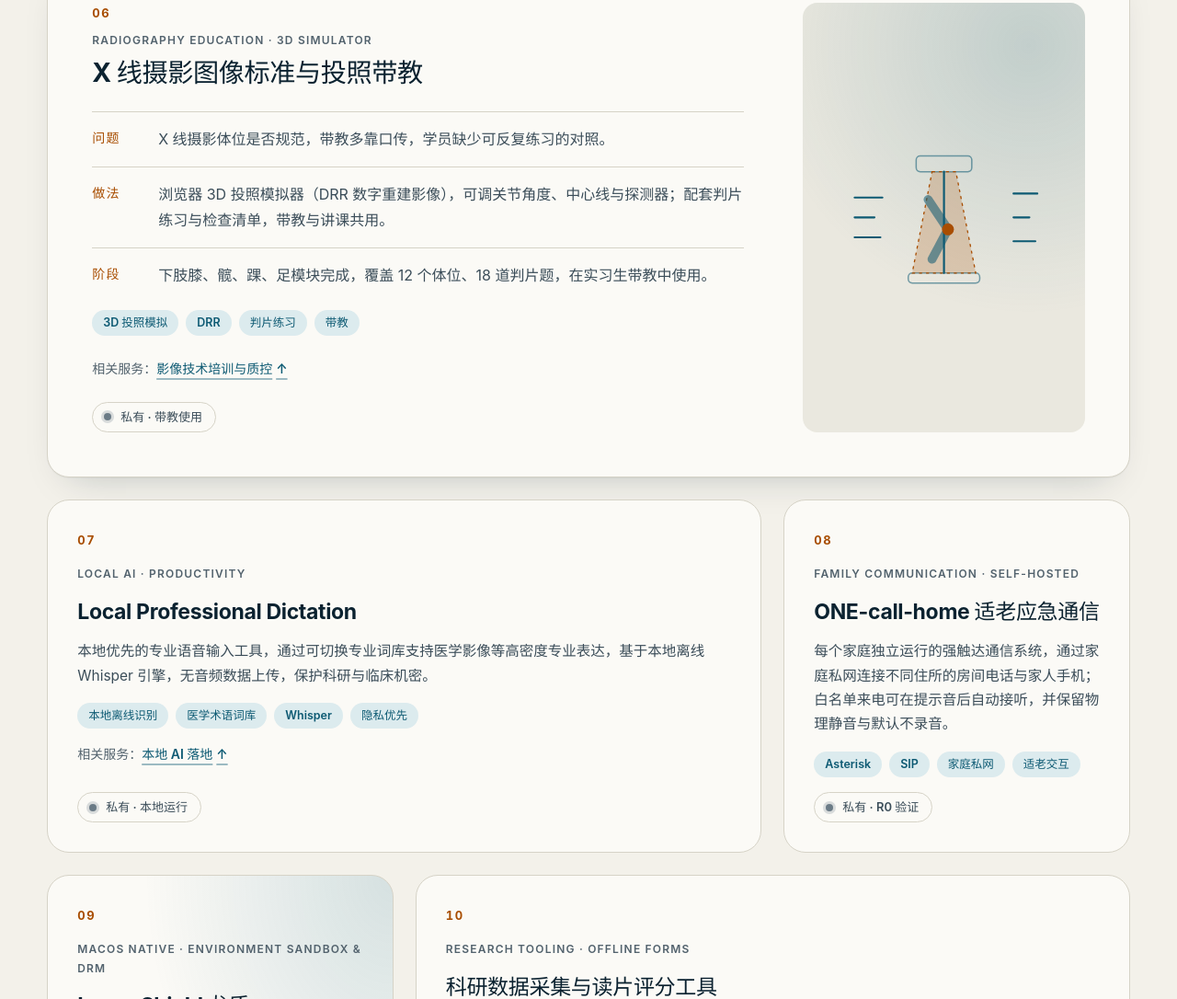
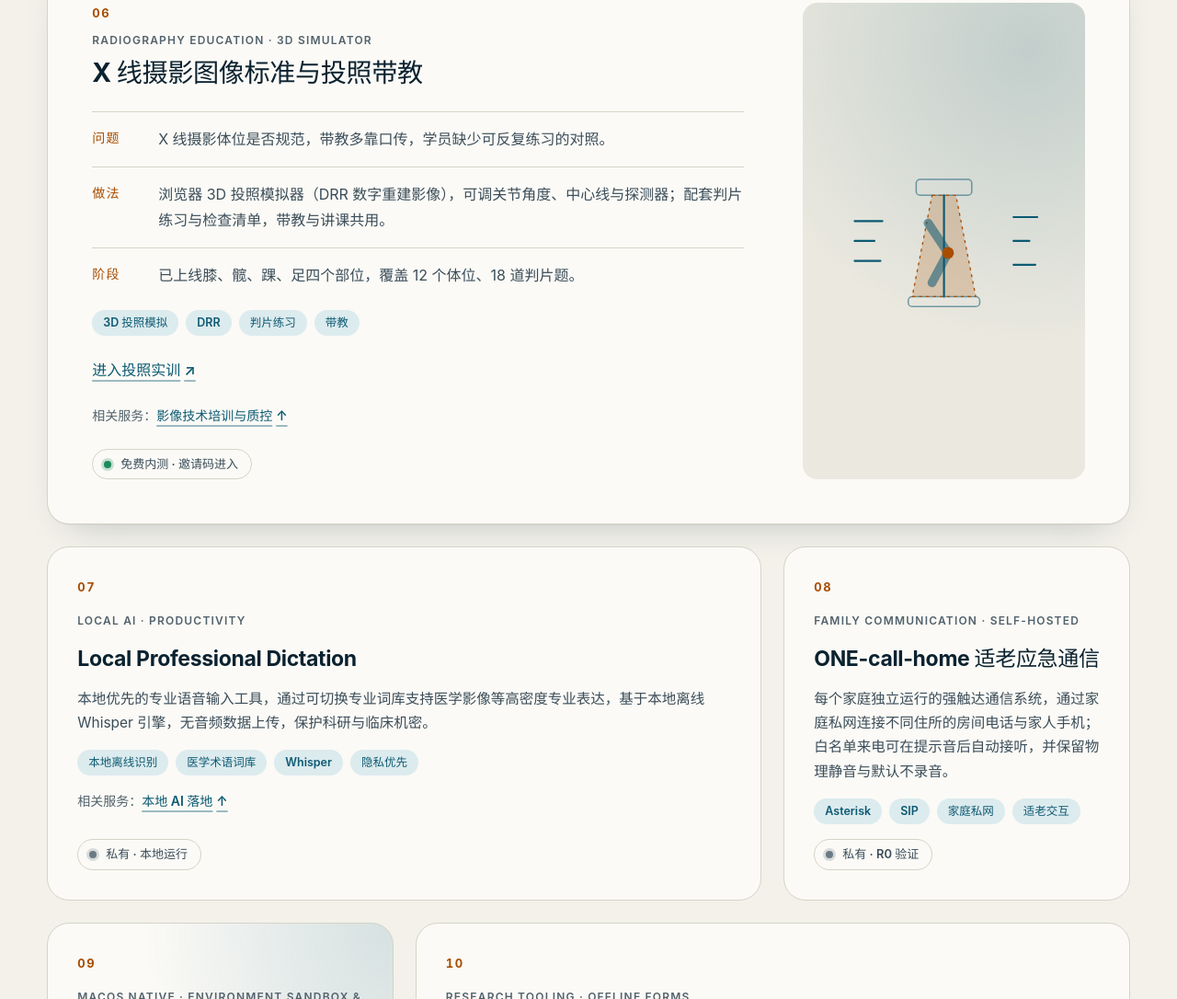
Before and after one commit to fandral2008/fandral2008.github.io, a plain HTML site: page index.html in a window 1280 px wide. Shown: the part 9115-10201 px from the top of the page at 92% size. Drawn offline with Linux system fonts and the light colour scheme.

Commit message:
Add X-ray training entry to project card

```diff
--- a/index.html
+++ b/index.html
@@ -656,11 +656,12 @@
               <dl class="case-steps">
                 <div><dt>问题</dt><dd>X 线摄影体位是否规范，带教多靠口传，学员缺少可反复练习的对照。</dd></div>
                 <div><dt>做法</dt><dd>浏览器 3D 投照模拟器（DRR 数字重建影像），可调关节角度、中心线与探测器；配套判片练习与检查清单，带教与讲课共用。</dd></div>
-                <div><dt>阶段</dt><dd>下肢膝、髋、踝、足模块完成，覆盖 12 个体位、18 道判片题，在实习生带教中使用。</dd></div>
+                <div><dt>阶段</dt><dd>已上线膝、髋、踝、足四个部位，覆盖 12 个体位、18 道判片题。</dd></div>
               </dl>
               <ul class="project-tags" aria-label="技术标签">
                 <li>3D 投照模拟</li><li>DRR</li><li>判片练习</li><li>带教</li>
               </ul>
+              <div class="project-actions"><a class="text-link" href="https://xray.fandral.net" target="_blank" rel="noopener noreferrer">进入投照实训 <span aria-hidden="true">↗</span></a></div>
               <p class="related">相关服务：<a class="text-link" href="#svc-teaching">影像技术培训与质控 <span aria-hidden="true">↑</span></a></p>
             </div>
             <svg class="case-art" viewBox="0 0 240 160" aria-hidden="true" focusable="false">
@@ -672,7 +673,7 @@
               <path class="art-line" d="M30 60h28M30 80h20M30 100h26"/>
               <path class="art-line" d="M190 56h24M190 80h16M190 104h22"/>
             </svg>
-            <p class="project-status status-private">私有 · 带教使用</p>
+            <p class="project-status status-live">免费内测 · 邀请码进入</p>
           </article>
         </div>
 
```
Also changed, not shown: 1 other file.
